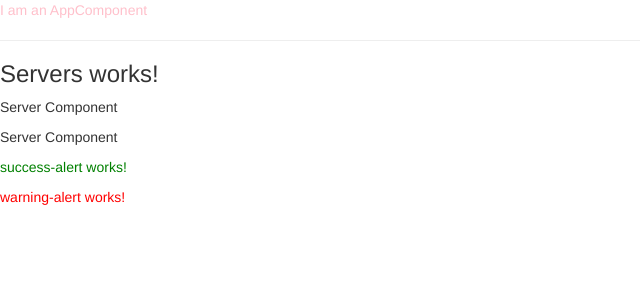
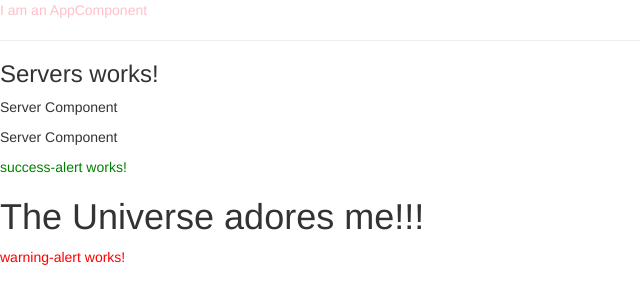
Before and after one commit to LinaSachuk/angular-complete-guide, an Angular app in the folder app-test/: page / in a window 1280 px wide. Shown: the top 304 px of the page, without its empty margins (0-640 px from the left). Built offline with nearby package versions, Linux system fonts and the light colour scheme.

Commit message:
added h1

```diff
--- a/app-test/src/app/success-alert/success-alert.component.html
+++ b/app-test/src/app/success-alert/success-alert.component.html
@@ -1 +1,2 @@
 <p>success-alert works!</p>
+<h1>The Universe adores me!!!</h1>
```
